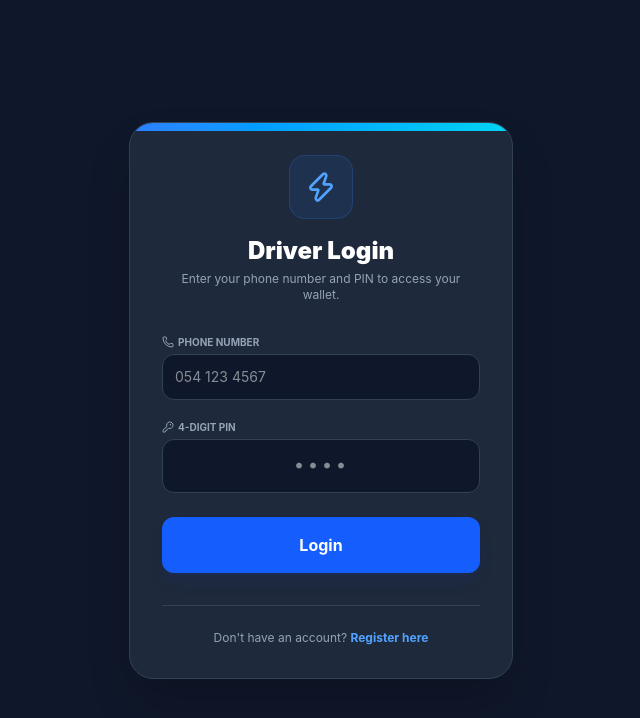
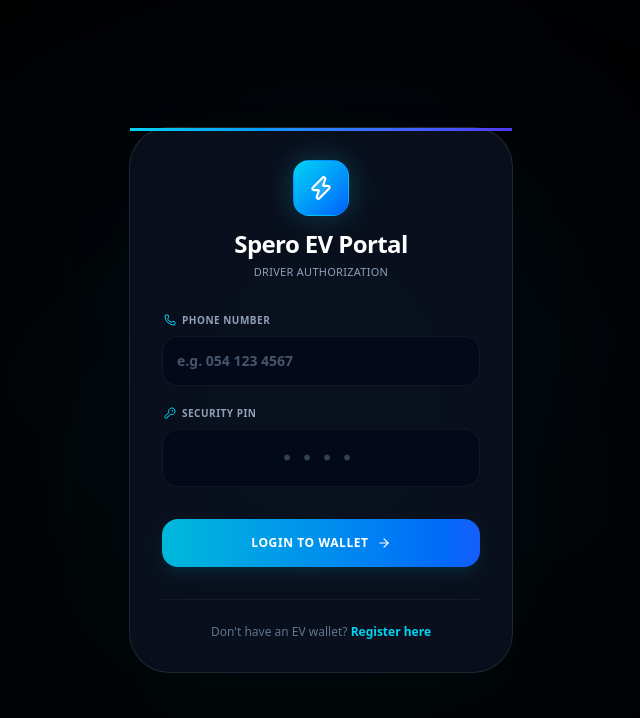
Before and after one commit to EL-5/Spero-EV-Charge-, a Next.js app: page /driver-login in a window 1280 px wide. Shown: the top 718 px of the page, without its empty margins (319-959 px from the left). Built offline with nearby package versions, Linux system fonts and the light colour scheme; no server answers.

Commit message:
feat: implement driver registration and login pages with authentication logic

```diff
--- a/app/(public)/driver-login/page.tsx
+++ b/app/(public)/driver-login/page.tsx
@@ -3,7 +3,7 @@
 import { useState } from 'react';
 import { useRouter } from 'next/navigation';
 import { supabase } from '@/lib/supabase';
-import { Zap, KeyRound, Phone } from 'lucide-react';
+import { Zap, KeyRound, Phone, ArrowRight, ShieldCheck } from 'lucide-react';
 import { toast } from 'sonner';
 
 export default function DriverLoginPage() {
@@ -20,7 +20,7 @@ export default function DriverLoginPage() {
     }
 
     setLoading(true);
-    toast.loading('Authenticating...', { id: 'login' });
+    const authToast = toast.loading('Connecting to Spero network...', { id: 'login' });
 
     try {
       // Map phone to the internal dummy email structure used during registration
@@ -38,8 +38,10 @@ export default function DriverLoginPage() {
         throw new Error(error.message);
       }
 
-      toast.success('Login successful!', { id: 'login' });
-      router.push('/driver-portal');
+      toast.success('Access authorized! Welcome back.', { id: 'login' });
+
+      // Corrected redirect to the standalone decoupled driver dashboard path!
+      router.push('/driver/dashboard');
 
     } catch (err: any) {
       toast.error(err.message, { id: 'login' });
@@ -49,41 +51,57 @@ export default function DriverLoginPage() {
   };
 
   return (
-    <div className="min-h-screen bg-[#0f172a] text-[#f8fafc] flex items-center justify-center p-4">
-      <div className="w-full max-w-sm bg-[#1e293b] border border-[#334155] rounded-3xl p-8 shadow-2xl relative overflow-hidden">
+    <div className="min-h-screen bg-black text-slate-100 flex items-center justify-center p-4 relative overflow-hidden font-sans select-none">
 
-        <div className="absolute top-0 left-0 w-full h-2 bg-gradient-to-r from-blue-500 to-cyan-400"></div>
+      {/* High-fidelity background glow */}
+      <div className="absolute inset-0 pointer-events-none z-0">
+        <div className="absolute top-1/4 left-1/4 w-[600px] h-[600px] bg-cyan-500/[0.04] rounded-full blur-[140px] mix-blend-screen"></div>
+        <div className="absolute bottom-1/4 right-1/4 w-[600px] h-[600px] bg-blue-500/[0.04] rounded-full blur-[140px] mix-blend-screen"></div>
+        <div className="absolute inset-0 bg-[radial-gradient(circle_at_center,_var(--tw-gradient-stops))] from-transparent via-transparent to-black"></div>
+      </div>
 
-        <div className="flex flex-col items-center mb-8">
-          <div className="w-16 h-16 bg-blue-500/10 rounded-2xl flex items-center justify-center mb-4 border border-blue-500/20">
-            <Zap className="text-blue-400" size={32} />
+      {/* Login Card */}
+      <div className="w-full max-w-sm bg-slate-900/60 backdrop-blur-2xl border border-white/10 rounded-[2.5rem] p-8 shadow-[0_30px_60px_-15px_rgba(0,0,0,0.8)] shadow-cyan-500/[0.02] relative z-10 animate-in fade-in zoom-in-95 duration-300">
+
+        {/* Glowing border top bar */}
+        <div className="absolute top-0 left-0 w-full h-[3px] bg-gradient-to-r from-cyan-400 via-blue-500 to-indigo-600"></div>
+
+        {/* Brand Header */}
+        <div className="flex flex-col items-center mb-8 text-center">
+          <div className="w-14 h-14 bg-gradient-to-br from-cyan-400 to-blue-600 rounded-2xl flex items-center justify-center mb-4 shadow-[0_0_30px_rgba(34,211,238,0.25)] border border-cyan-400/20 active:scale-95 transition-transform duration-300">
+            <Zap className="text-white fill-white/15" size={26} />
           </div>
-          <h1 className="text-2xl font-black text-white">Driver Login</h1>
-          <p className="text-xs text-[#94a3b8] mt-1 text-center">Enter your phone number and PIN to access your wallet.</p>
+          <h1 className="text-2xl font-black tracking-tight text-white leading-none">Spero EV Portal</h1>
+          <p className="text-[11px] text-slate-400 font-medium tracking-wide mt-2 uppercase">Driver Authorization</p>
         </div>
 
+        {/* Login Form */}
         <form onSubmit={handleSubmit} className="space-y-5">
 
           <div>
-            <label className="text-[10px] text-[#94a3b8] font-bold mb-1 flex items-center gap-1"><Phone size={12}/> PHONE NUMBER</label>
+            <label className="text-[10px] text-slate-400 font-extrabold tracking-wider uppercase mb-2 block flex items-center gap-1.5 pl-0.5">
+              <Phone size={12} className="text-cyan-400" /> Phone Number
+            </label>
             <input
               type="tel"
               value={phone}
               onChange={e => setPhone(e.target.value)}
-              className="w-full bg-[#0f172a] border border-[#334155] rounded-xl p-3 text-sm text-white focus:border-blue-500 outline-none"
-              placeholder="054 123 4567"
+              className="w-full bg-slate-950/60 border border-white/5 focus:border-cyan-400/80 focus:ring-1 focus:ring-cyan-500/20 rounded-2xl p-3.5 text-sm font-semibold text-white outline-none transition-all placeholder-slate-600"
+              placeholder="e.g. 054 123 4567"
               required
             />
           </div>
 
           <div>
-            <label className="text-[10px] text-[#94a3b8] font-bold mb-1 flex items-center gap-1"><KeyRound size={12}/> 4-DIGIT PIN</label>
+            <label className="text-[10px] text-slate-400 font-extrabold tracking-wider uppercase mb-2 block flex items-center gap-1.5 pl-0.5">
+              <KeyRound size={12} className="text-cyan-400" /> Security PIN
+            </label>
             <input
               type="password"
               maxLength={4}
               value={pin}
               onChange={e => setPin(e.target.value)}
-              className="w-full bg-[#0f172a] border border-[#334155] rounded-xl p-3 text-center tracking-widest font-mono text-xl text-white focus:border-blue-500 outline-none"
+              className="w-full bg-slate-950/60 border border-white/5 focus:border-cyan-400/80 focus:ring-1 focus:ring-cyan-500/20 rounded-2xl p-3.5 text-center tracking-[0.4em] font-mono text-xl text-white outline-none transition-all placeholder-slate-700"
               placeholder="••••"
               required
             />
@@ -91,15 +109,23 @@ export default function DriverLoginPage() {
 
           <button
             disabled={loading}
-            className="w-full py-4 bg-blue-600 hover:bg-blue-500 disabled:opacity-50 text-white font-bold rounded-xl flex items-center justify-center gap-2 mt-6 transition-colors shadow-lg shadow-blue-900/20"
+            className="w-full py-4 bg-gradient-to-r from-cyan-500 to-blue-600 hover:from-cyan-400 hover:to-blue-500 disabled:opacity-50 text-white font-bold rounded-2xl flex items-center justify-center gap-2 mt-8 transition-all shadow-lg shadow-cyan-500/10 active:scale-95 text-xs uppercase tracking-wider"
           >
-            {loading ? 'Authenticating...' : 'Login'}
+            {loading ? 'Authorizing Access...' : (
+              <>
+                Login to Wallet <ArrowRight size={14} />
+              </>
+            )}
           </button>
         </form>
 
-        <div className="mt-8 pt-6 border-t border-[#334155] text-center">
-          <p className="text-xs text-[#94a3b8]">
-            Don't have an account? <a href="/driver-register" className="text-blue-400 font-bold hover:underline">Register here</a>
+        {/* Register Redirect */}
+        <div className="mt-8 pt-6 border-t border-white/5 text-center">
+          <p className="text-xs text-slate-500">
+            Don't have an EV wallet?{' '}
+            <a href="/driver-register" className="text-cyan-400 font-black hover:underline hover:text-cyan-300 transition-colors">
+              Register here
+            </a>
           </p>
         </div>
 
--- a/app/(public)/driver-register/page.tsx
+++ b/app/(public)/driver-register/page.tsx
@@ -4,7 +4,7 @@ import { useState } from 'react';
 import { useRouter } from 'next/navigation';
 import { registerDriver } from '@/app/actions/driver-auth';
 import { supabase } from '@/lib/supabase';
-import { Zap, ShieldCheck, Car, User, Phone, KeyRound } from 'lucide-react';
+import { Zap, ShieldCheck, Car, User, Phone, KeyRound, ArrowRight } from 'lucide-react';
 import { toast } from 'sonner';
 
 export default function DriverRegisterPage() {
@@ -40,7 +40,7 @@ export default function DriverRegisterPage() {
     }
 
     setLoading(true);
-    toast.loading('Creating your account...', { id: 'register' });
+    const registerToast = toast.loading('Registering secure EV account...', { id: 'register' });
 
     try {
       // 1. Call server action to securely register user and insert DB records
@@ -57,7 +57,9 @@ export default function DriverRegisterPage() {
       if (signInError) throw new Error(signInError.message);
 
       toast.success('Registration successful! Welcome to Spero EV.', { id: 'register' });
-      router.push('/driver-portal');
+
+      // Corrected redirect path to decoupled standalone driver app dashboard!
+      router.push('/driver/dashboard');
 
     } catch (err: any) {
       toast.error(err.message, { id: 'register' });
@@ -67,81 +69,158 @@ export default function DriverRegisterPage() {
   };
 
   return (
-    <div className="min-h-screen bg-[#0f172a] text-[#f8fafc] flex items-center justify-center p-4">
-      <div className="w-full max-w-md bg-[#1e293b] border border-[#334155] rounded-3xl p-8 shadow-2xl relative overflow-hidden">
+    <div className="min-h-screen bg-black text-slate-100 flex items-center justify-center p-4 relative overflow-hidden font-sans select-none">
 
-        <div className="absolute top-0 left-0 w-full h-2 bg-gradient-to-r from-blue-500 to-cyan-400"></div>
+      {/* High-fidelity background glow */}
+      <div className="absolute inset-0 pointer-events-none z-0">
+        <div className="absolute top-1/4 left-1/4 w-[600px] h-[600px] bg-cyan-500/[0.04] rounded-full blur-[140px] mix-blend-screen"></div>
+        <div className="absolute bottom-1/4 right-1/4 w-[600px] h-[600px] bg-blue-500/[0.04] rounded-full blur-[140px] mix-blend-screen"></div>
+        <div className="absolute inset-0 bg-[radial-gradient(circle_at_center,_var(--tw-gradient-stops))] from-transparent via-transparent to-black"></div>
+      </div>
 
-        <div className="flex flex-col items-center mb-8">
-          <div className="w-16 h-16 bg-blue-500/10 rounded-2xl flex items-center justify-center mb-4 border border-blue-500/20">
-            <Zap className="text-blue-400" size={32} />
+      {/* Registration Card */}
+      <div className="w-full max-w-md bg-slate-900/60 backdrop-blur-2xl border border-white/10 rounded-[2.5rem] p-8 shadow-[0_30px_60px_-15px_rgba(0,0,0,0.8)] shadow-cyan-500/[0.02] relative z-10 animate-in fade-in zoom-in-95 duration-300 overflow-y-auto max-h-[95vh] scrollbar-thin">
+
+        {/* Glowing border top bar */}
+        <div className="absolute top-0 left-0 w-full h-[3px] bg-gradient-to-r from-cyan-400 via-blue-500 to-indigo-600"></div>
+
+        {/* Brand Header */}
+        <div className="flex flex-col items-center mb-6 text-center">
+          <div className="w-14 h-14 bg-gradient-to-br from-cyan-400 to-blue-600 rounded-2xl flex items-center justify-center mb-3 shadow-[0_0_30px_rgba(34,211,238,0.25)] border border-cyan-400/20 active:scale-95 transition-transform duration-300">
+            <Zap className="text-white fill-white/15" size={26} />
           </div>
-          <h1 className="text-2xl font-black text-white">Create Account</h1>
-          <p className="text-xs text-[#94a3b8] mt-1 text-center">Fast Registration. Secure Charging.</p>
+          <h1 className="text-xl font-black tracking-tight text-white leading-none">Register EV Account</h1>
+          <p className="text-[10px] text-slate-400 font-medium tracking-widest mt-2 uppercase">Create Spero Driver Account</p>
         </div>
 
-        <form onSubmit={handleSubmit} className="space-y-5">
+        {/* Register Form */}
+        <form onSubmit={handleSubmit} className="space-y-6">
 
-          <div className="space-y-4">
-            <h2 className="text-[10px] font-bold text-blue-400 uppercase tracking-widest border-b border-[#334155] pb-1 flex items-center gap-2"><User size={12}/> Personal Details</h2>
+          {/* Section 1: Personal Details */}
+          <div className="space-y-3.5">
+            <h2 className="text-[10px] font-extrabold text-cyan-400 uppercase tracking-widest border-b border-white/5 pb-1 flex items-center gap-1.5 pl-0.5"><User size={12}/> Personal Details</h2>
 
             <div>
-              <label className="text-[10px] text-[#94a3b8] font-bold mb-1 block">FULL NAME</label>
-              <input name="fullName" value={formData.fullName} onChange={handleChange} className="w-full bg-[#0f172a] border border-[#334155] rounded-xl p-3 text-sm text-white focus:border-blue-500 outline-none" placeholder="Kwame Osei" required />
+              <label className="text-[9px] text-slate-400 font-bold mb-1.5 block">FULL NAME</label>
+              <input
+                name="fullName"
+                value={formData.fullName}
+                onChange={handleChange}
+                className="w-full bg-slate-950/60 border border-white/5 focus:border-cyan-400/80 focus:ring-1 focus:ring-cyan-500/20 rounded-2xl p-3 text-xs font-semibold text-white outline-none transition-all placeholder-slate-600"
+                placeholder="Kwame Osei"
+                required
+              />
             </div>
 
             <div>
-              <label className="text-[10px] text-[#94a3b8] font-bold mb-1 block">PHONE NUMBER (Used for Login)</label>
-              <input name="phone" type="tel" value={formData.phone} onChange={handleChange} className="w-full bg-[#0f172a] border border-[#334155] rounded-xl p-3 text-sm text-white focus:border-blue-500 outline-none" placeholder="054 123 4567" required />
+              <label className="text-[9px] text-slate-400 font-bold mb-1.5 block">PHONE NUMBER (Used for Login)</label>
+              <input
+                name="phone"
+                type="tel"
+                value={formData.phone}
+                onChange={handleChange}
+                className="w-full bg-slate-950/60 border border-white/5 focus:border-cyan-400/80 focus:ring-1 focus:ring-cyan-500/20 rounded-2xl p-3 text-xs font-semibold text-white outline-none transition-all placeholder-slate-600"
+                placeholder="e.g. 054 123 4567"
+                required
+              />
             </div>
           </div>
 
-          <div className="space-y-4 pt-2">
-            <h2 className="text-[10px] font-bold text-blue-400 uppercase tracking-widest border-b border-[#334155] pb-1 flex items-center gap-2"><Car size={12}/> Vehicle Details</h2>
+          {/* Section 2: Vehicle details */}
+          <div className="space-y-3.5 pt-1">
+            <h2 className="text-[10px] font-extrabold text-cyan-400 uppercase tracking-widest border-b border-white/5 pb-1 flex items-center gap-1.5 pl-0.5"><Car size={12}/> Vehicle Details</h2>
 
             <div className="grid grid-cols-2 gap-3">
               <div>
-                <label className="text-[10px] text-[#94a3b8] font-bold mb-1 block">BRAND</label>
-                <input name="brand" value={formData.brand} onChange={handleChange} className="w-full bg-[#0f172a] border border-[#334155] rounded-xl p-3 text-sm text-white focus:border-blue-500 outline-none" placeholder="e.g. Nissan" required />
+                <label className="text-[9px] text-slate-400 font-bold mb-1.5 block">VEHICLE BRAND</label>
+                <input
+                  name="brand"
+                  value={formData.brand}
+                  onChange={handleChange}
+                  className="w-full bg-slate-950/60 border border-white/5 focus:border-cyan-400/80 focus:ring-1 focus:ring-cyan-500/20 rounded-2xl p-3 text-xs font-semibold text-white outline-none transition-all placeholder-slate-600"
+                  placeholder="e.g. Nissan"
+                  required
+                />
               </div>
               <div>
-                <label className="text-[10px] text-[#94a3b8] font-bold mb-1 block">MODEL</label>
-                <input name="model" value={formData.model} onChange={handleChange} className="w-full bg-[#0f172a] border border-[#334155] rounded-xl p-3 text-sm text-white focus:border-blue-500 outline-none" placeholder="e.g. Leaf" required />
+                <label className="text-[9px] text-slate-400 font-bold mb-1.5 block">VEHICLE MODEL</label>
+                <input
+                  name="model"
+                  value={formData.model}
+                  onChange={handleChange}
+                  className="w-full bg-slate-950/60 border border-white/5 focus:border-cyan-400/80 focus:ring-1 focus:ring-cyan-500/20 rounded-2xl p-3 text-xs font-semibold text-white outline-none transition-all placeholder-slate-600"
+                  placeholder="e.g. Leaf"
+                  required
+                />
               </div>
             </div>
 
             <div>
-              <label className="text-[10px] text-[#94a3b8] font-bold mb-1 block">LICENSE PLATE</label>
-              <input name="plate" value={formData.plate} onChange={handleChange} className="w-full bg-[#0f172a] border border-[#334155] rounded-xl p-3 text-sm text-white focus:border-blue-500 outline-none" placeholder="GR-1234-24" required />
+              <label className="text-[9px] text-slate-400 font-bold mb-1.5 block">LICENSE PLATE</label>
+              <input
+                name="plate"
+                value={formData.plate}
+                onChange={handleChange}
+                className="w-full bg-slate-950/60 border border-white/5 focus:border-cyan-400/80 focus:ring-1 focus:ring-cyan-500/20 rounded-2xl p-3 text-xs font-semibold text-white outline-none transition-all placeholder-slate-600 uppercase"
+                placeholder="GR-1234-26"
+                required
+              />
             </div>
           </div>
 
-          <div className="space-y-4 pt-2">
-            <h2 className="text-[10px] font-bold text-blue-400 uppercase tracking-widest border-b border-[#334155] pb-1 flex items-center gap-2"><ShieldCheck size={12}/> Security PIN</h2>
+          {/* Section 3: PIN credentials */}
+          <div className="space-y-3.5 pt-1">
+            <h2 className="text-[10px] font-extrabold text-cyan-400 uppercase tracking-widest border-b border-white/5 pb-1 flex items-center gap-1.5 pl-0.5"><ShieldCheck size={12}/> Security PIN</h2>
 
             <div className="grid grid-cols-2 gap-3">
               <div>
-                <label className="text-[10px] text-[#94a3b8] font-bold mb-1 block">4-DIGIT PIN</label>
-                <input name="pin" type="password" maxLength={4} value={formData.pin} onChange={handleChange} className="w-full bg-[#0f172a] border border-[#334155] rounded-xl p-3 text-center tracking-widest font-mono text-xl text-white focus:border-blue-500 outline-none" placeholder="••••" required />
+                <label className="text-[9px] text-slate-400 font-bold mb-1.5 block">4-DIGIT PIN</label>
+                <input
+                  name="pin"
+                  type="password"
+                  maxLength={4}
+                  value={formData.pin}
+                  onChange={handleChange}
+                  className="w-full bg-slate-950/60 border border-white/5 focus:border-cyan-400/80 focus:ring-1 focus:ring-cyan-500/20 rounded-2xl p-3 text-center tracking-[0.3em] font-mono text-base text-white outline-none transition-all placeholder-slate-700"
+                  placeholder="••••"
+                  required
+                />
               </div>
               <div>
-                <label className="text-[10px] text-[#94a3b8] font-bold mb-1 block">CONFIRM PIN</label>
-                <input name="confirmPin" type="password" maxLength={4} value={formData.confirmPin} onChange={handleChange} className="w-full bg-[#0f172a] border border-[#334155] rounded-xl p-3 text-center tracking-widest font-mono text-xl text-white focus:border-blue-500 outline-none" placeholder="••••" required />
+                <label className="text-[9px] text-slate-400 font-bold mb-1.5 block">CONFIRM PIN</label>
+                <input
+                  name="confirmPin"
+                  type="password"
+                  maxLength={4}
+                  value={formData.confirmPin}
+                  onChange={handleChange}
+                  className="w-full bg-slate-950/60 border border-white/5 focus:border-cyan-400/80 focus:ring-1 focus:ring-cyan-500/20 rounded-2xl p-3 text-center tracking-[0.3em] font-mono text-base text-white outline-none transition-all placeholder-slate-700"
+                  placeholder="••••"
+                  required
+                />
               </div>
             </div>
           </div>
 
           <button
             disabled={loading}
-            className="w-full py-4 bg-blue-600 hover:bg-blue-500 disabled:opacity-50 text-white font-bold rounded-xl flex items-center justify-center gap-2 mt-6 transition-colors shadow-lg shadow-blue-900/20"
+            className="w-full py-4 bg-gradient-to-r from-cyan-500 to-blue-600 hover:from-cyan-400 hover:to-blue-500 disabled:opacity-50 text-white font-bold rounded-2xl flex items-center justify-center gap-2 mt-6 transition-all shadow-lg shadow-cyan-500/10 active:scale-95 text-xs uppercase tracking-wider"
           >
-            {loading ? 'Processing...' : 'Create Account & Login'}
+            {loading ? 'Generating Account...' : (
+              <>
+                Register & Login <ArrowRight size={14} />
+              </>
+            )}
           </button>
         </form>
 
+        {/* Login Redirect */}
         <div className="mt-6 text-center">
-          <p className="text-xs text-[#94a3b8]">
-            Already have an account? <a href="/driver-login" className="text-blue-400 font-bold hover:underline">Login here</a>
+          <p className="text-xs text-slate-500">
+            Already have an EV account?{' '}
+            <a href="/driver-login" className="text-cyan-400 font-black hover:underline hover:text-cyan-300 transition-colors">
+              Login here
+            </a>
           </p>
         </div>
 
```
